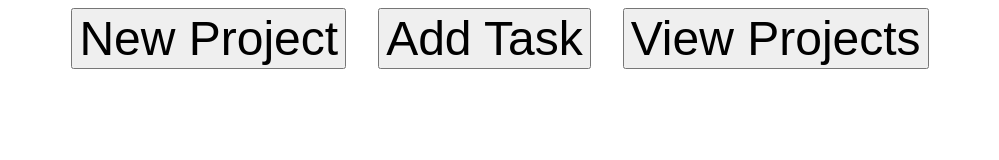
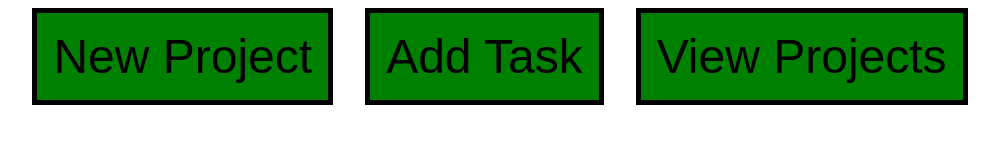
Before and after one commit to Mavs77/todo-app, a website built with webpack: page src/template.html in a window 1280 px wide. Shown: the whole page, without its empty margins (140-1139 px from the left). Built offline with nearby package versions, Linux system fonts and the light colour scheme.

Commit message:
added style

```diff
--- a/src/style.css
+++ b/src/style.css
@@ -1,5 +1,8 @@
 nav button {
     font-size: 3rem;
+    padding: 1rem;
+    background-color: green;
+    border: solid 5px black;
 }
 
 nav {
```
